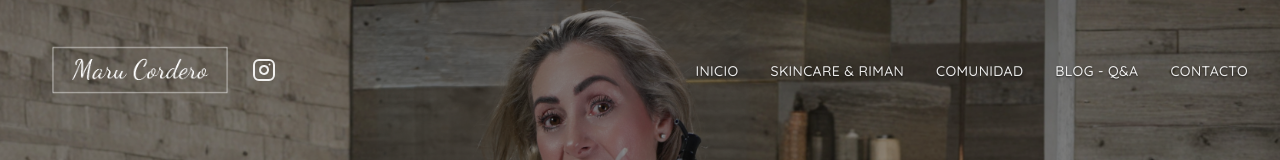
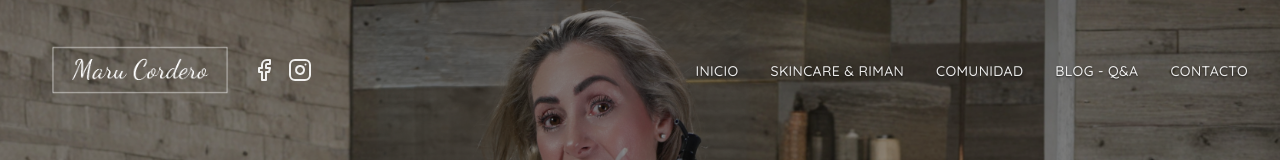
Before and after one commit to cbeuvrin/Maru, a Next.js app: page /skincare-riman in a window 1280 px wide. Shown: the top 160 px of the page. Built offline with nearby package versions, Linux system fonts and the light colour scheme.

Commit message:
Update Facebook link, header icon and fix skincare menu

```diff
--- a/app/(public)/skincare-riman/page.tsx
+++ b/app/(public)/skincare-riman/page.tsx
@@ -45,7 +45,7 @@ export default function SkincarePage() {
             </section>
 
             {/* Sticky Navigation Menu */}
-            <div className="sticky top-[75px] md:top-[90px] z-40 bg-white border-b border-gray-200 py-4 md:py-6 mb-16 shadow-sm">
+            <div className="bg-white border-b border-gray-200 py-4 md:py-6 mb-16 shadow-sm">
                 <div className="container mx-auto px-4 text-center">
                     <span className="inline-block border border-gray-800 px-8 py-3 text-xl md:text-2xl font-bold uppercase tracking-widest mb-6">
                         Elige tu rutina RIMAN
--- a/components/Footer.tsx
+++ b/components/Footer.tsx
@@ -16,7 +16,7 @@ export default function Footer() {
                 </div>
 
                 <div className="flex justify-center gap-6 mb-8">
-                    <a href="#" target="_blank" rel="noopener noreferrer" className="text-gray-400 hover:text-[var(--accent-brown)] transition-colors">
+                    <a href="https://www.facebook.com/share/14RwayTZXcM/?mibextid=wwXIfr" target="_blank" rel="noopener noreferrer" className="text-gray-400 hover:text-[var(--accent-brown)] transition-colors">
                         <Facebook size={20} />
                     </a>
                     <a href="https://www.instagram.com/marucorderovieyra/" target="_blank" rel="noopener noreferrer" className="text-gray-400 hover:text-[var(--accent-brown)] transition-colors">
--- a/components/Navbar.tsx
+++ b/components/Navbar.tsx
@@ -2,7 +2,7 @@
 
 import Image from "next/image";
 import Link from "next/link";
-import { Instagram } from "lucide-react";
+import { Instagram, Facebook } from "lucide-react";
 import { useEffect, useState } from "react";
 import { usePathname } from "next/navigation";
 
@@ -68,6 +68,15 @@ export default function Navbar() {
                             />
                         </div>
                     </Link>
+                    <a
+                        href="https://www.facebook.com/share/14RwayTZXcM/?mibextid=wwXIfr"
+                        target="_blank"
+                        rel="noopener noreferrer"
+                        className={`transition-colors duration-300 ${isLightMode ? "text-black hover:text-[var(--accent-brown)]" : "text-white/90 hover:text-white"}`}
+                        aria-label="Facebook"
+                    >
+                        <Facebook className="w-5 h-5 md:w-6 md:h-6" />
+                    </a>
                     <a
                         href="https://www.instagram.com/marucorderovieyra/"
                         target="_blank"
```
